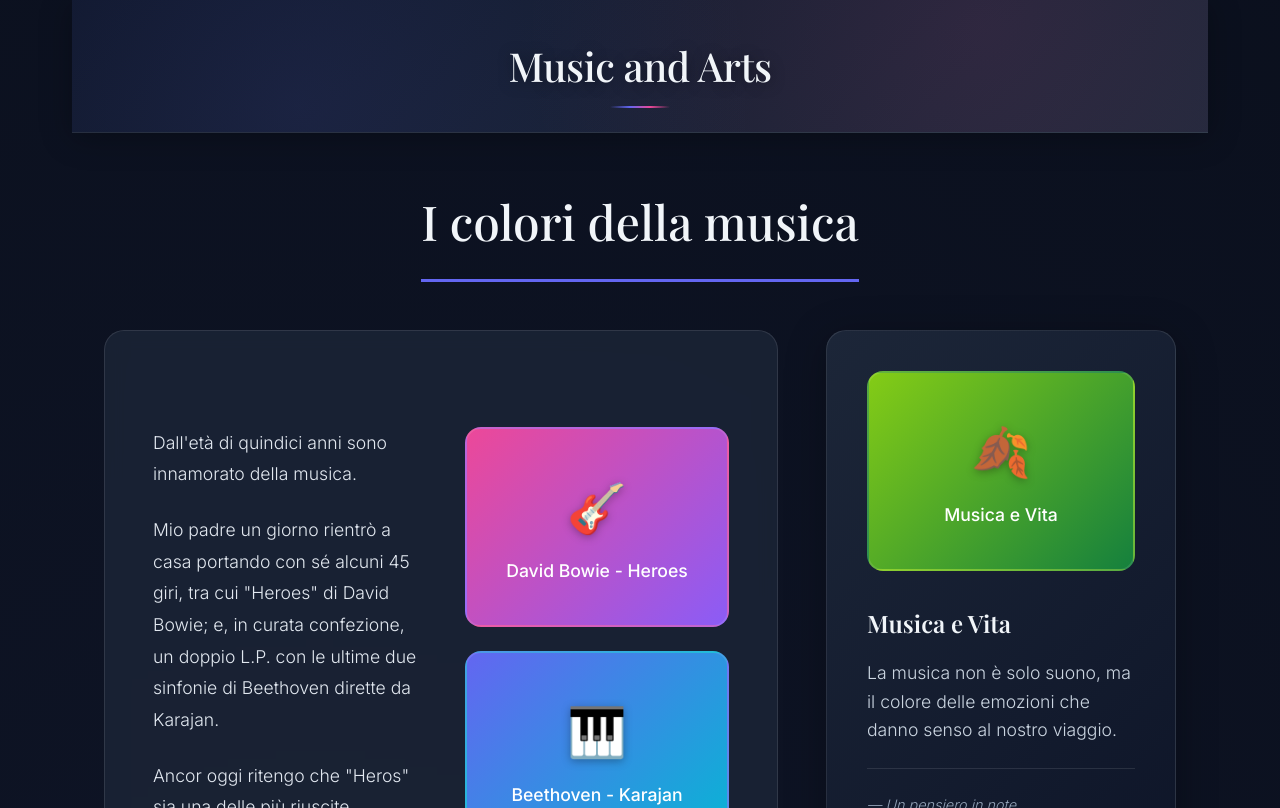
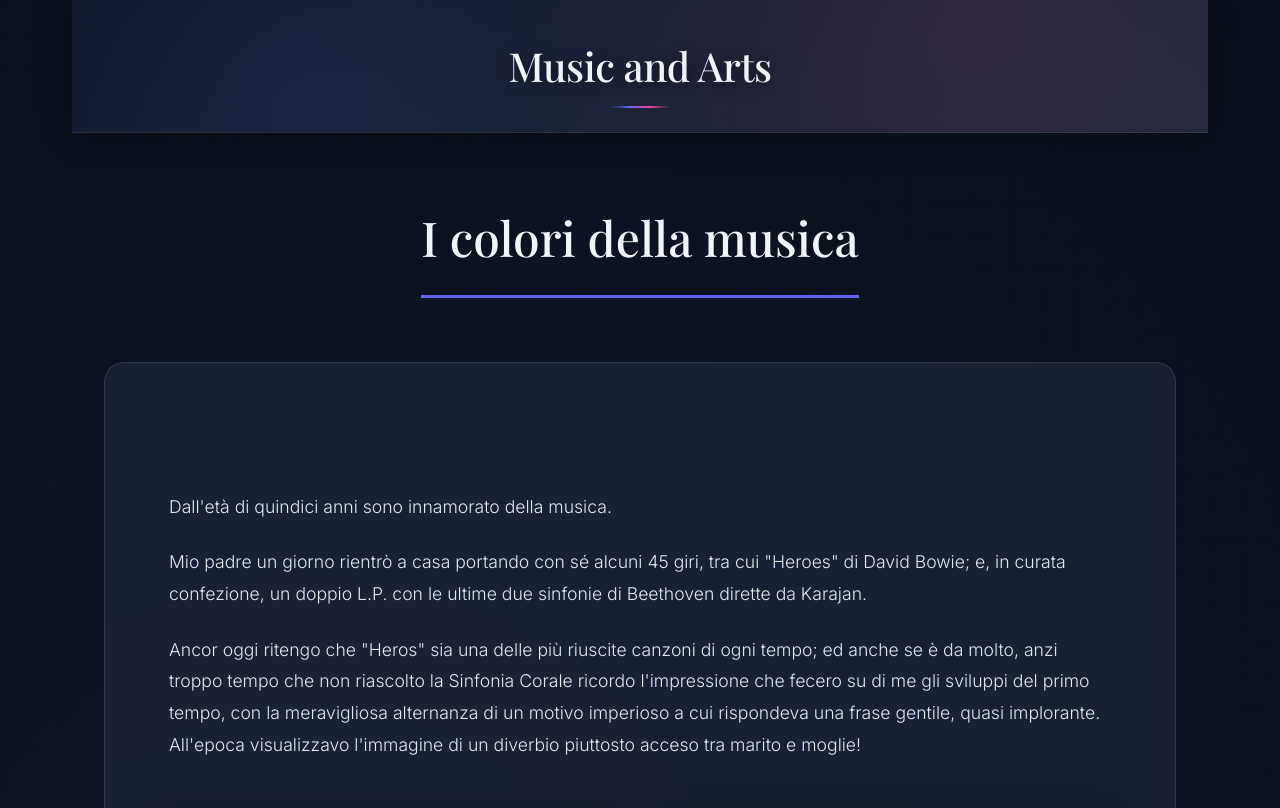
Before and after one commit to music-and-arts/music-and-arts.github.io, a Jekyll site: the page built from _pages/i-colori-della-musica.md, in a window 1280 px wide and 1400 px high. Shown: the top 808 px of the window. Built offline with Jekyll 4.4.1, drawn with Linux system fonts in a browser that asks for light colours; some of the changed lines change nothing that is shown; some of the changed text lies outside the part shown; grey boxes are pictures that could not be loaded.

Commit message:
Update i-colori-della-musica.md

```diff
--- a/_pages/i-colori-della-musica.md
+++ b/_pages/i-colori-della-musica.md
@@ -9,174 +9,134 @@
         <h1>I colori della musica</h1>
     </div>
 
-    <div class="page-layout">
-        <main class="main-content">
-            <!-- PRIMA SEZIONE: Testo a sinistra, immagini a destra -->
-            <div class="content-grid">
-                <div class="text-block">
-                    <p>Dall'età di quindici anni sono innamorato della musica.</p>
-                    <p>Mio padre un giorno rientrò a casa portando con sé alcuni 45 giri, tra cui "Heroes" di David Bowie; e, in curata confezione, un doppio L.P. con le ultime due sinfonie di Beethoven dirette da Karajan.</p>
-                    <p>Ancor oggi ritengo che "Heros" sia una delle più riuscite canzoni di ogni tempo; ed anche se è da molto, anzi troppo tempo che non riascolto la Sinfonia Corale ricordo l'impressione che fecero su di me gli sviluppi del primo tempo, con la meravigliosa alternanza di un motivo imperioso a cui rispondeva una frase gentile, quasi implorante. All'epoca visualizzavo l'immagine di un diverbio piuttosto acceso tra marito e moglie!</p>
+    <div class="main-content-full">
+        <!-- PRIMA SEZIONE: Testo + immagini -->
+        <div class="content-section">
+            <div class="text-content-full">
+                <p>Dall'età di quindici anni sono innamorato della musica.</p>
+                <p>Mio padre un giorno rientrò a casa portando con sé alcuni 45 giri, tra cui "Heroes" di David Bowie; e, in curata confezione, un doppio L.P. con le ultime due sinfonie di Beethoven dirette da Karajan.</p>
+                <p>Ancor oggi ritengo che "Heros" sia una delle più riuscite canzoni di ogni tempo; ed anche se è da molto, anzi troppo tempo che non riascolto la Sinfonia Corale ricordo l'impressione che fecero su di me gli sviluppi del primo tempo, con la meravigliosa alternanza di un motivo imperioso a cui rispondeva una frase gentile, quasi implorante. All'epoca visualizzavo l'immagine di un diverbio piuttosto acceso tra marito e moglie!</p>
+            </div>
+
+            <div class="images-row">
+                <div class="image-real">
+                    <img src="https://images.unsplash.com/photo-1493225454164-6b339b583b6f?ixlib=rb-4.0.3&ixid=M3wxMjA3fDB8MHxwaG90by1wYWdlfHx8fGVufDB8fHx8fA%3D%3D&auto=format&fit=crop&w=1000&q=80" alt="David Bowie">
+                    <div class="image-caption">David Bowie - Heroes</div>
                 </div>
-                <div class="image-block">
-                    <div class="image-container">
-                        <div class="image-placeholder music">
-                            <div class="placeholder-content">
-                                <div class="placeholder-icon">🎸</div>
-                                <span>David Bowie - Heroes</span>
-                            </div>
-                        </div>
-                        <div class="image-placeholder classical">
-                            <div class="placeholder-content">
-                                <div class="placeholder-icon">🎹</div>
-                                <span>Beethoven - Karajan</span>
-                            </div>
-                        </div>
-                    </div>
+                <div class="image-real">
+                    <img src="https://images.unsplash.com/photo-1598488031591-0e6cb6c0a7ac?ixlib=rb-4.0.3&ixid=M3wxMjA3fDB8MHxwaG90by1wYWdlfHx8fGVufDB8fHx8fA%3D%3D&auto=format&fit=crop&w=1000&q=80" alt="Beethoven">
+                    <div class="image-caption">Beethoven - Karajan</div>
                 </div>
             </div>
+        </div>
 
-            <!-- SECONDA SEZIONE: Immagine a sinistra, testo a destra -->
-            <div class="content-grid reverse">
-                <div class="image-block">
-                    <div class="image-container">
-                        <div class="image-placeholder vintage">
-                            <div class="placeholder-content">
-                                <div class="placeholder-icon">📼</div>
-                                <span>Musicassetta vintage</span>
-                            </div>
-                        </div>
-                    </div>
+        <!-- SECONDA SEZIONE: Immagine + testo -->
+        <div class="content-section">
+            <div class="content-split">
+                <div class="image-single">
+                    <img src="https://images.unsplash.com/photo-1589000250157-43a931a8b1a2?ixlib=rb-4.0.3&ixid=M3wxMjA3fDB8MHxwaG90by1wYWdlfHx8fGVufDB8fHx8fA%3D%3D&auto=format&fit=crop&w=1000&q=80" alt="Musicassetta vintage">
+                    <div class="image-caption">Musicassetta anni '90</div>
                 </div>
-                <div class="text-block">
+                <div class="text-split">
                     <p>Da allora ho ascoltato, e dopo poco ho iniziato a studiare. Al pianoforte mi sono avvicinato in modo piuttosto serio, la chitarra invece l'ho iniziata con i soliti quattro accordi della "Canzone" del sole" di Lucio Battisti, un classico per chiunque inizi da zero.</p>
                     <p>Avevo diciotto anni quando ho messo su carta le prime note, e il mio primo pubblico è stato quello, selezionatissimo, degli amici degli anni verdi. Devo ancora avere da qualche parte una di quelle vecchie cassette a nastro che non si usano più, con registrazioni men che amatoriali, effettuate con improbabili apparecchietti da discount dell'elettronica.</p>
                 </div>
             </div>
+        </div>
 
-            <!-- MEMORIA E ERA DIGITALE -->
-            <div class="memory-section">
-                <div class="memory-card">
-                    <div class="memory-icon">🎵</div>
-                    <div class="memory-content">
-                        <p><strong>Ingenuità, imperizie di esecuzione, fruscii insopportabili.</strong> Eppure era tutto nuovo per noi, entusiasmante come qualsiasi cosa nata di slancio intorno ai vent'anni.</p>
-                    </div>
-                </div>
+        <!-- MEMORIA E ERA DIGITALE -->
+        <div class="highlight-card">
+            <div class="highlight-icon">🎵</div>
+            <div class="highlight-content">
+                <p><strong>Ingenuità, imperizie di esecuzione, fruscii insopportabili.</strong> Eppure era tutto nuovo per noi, entusiasmante come qualsiasi cosa nata di slancio intorno ai vent'anni.</p>
             </div>
+        </div>
 
-            <div class="section-header">
-                <h2>L'era digitale</h2>
-            </div>
+        <div class="section-title">
+            <h2>L'era digitale</h2>
+        </div>
 
-            <div class="text-block full-width">
-                <p>Poi è venuta l'era dei computer. Ho resistito a lungo, umanisticamente contrario all'imperio delle "macchine", sino a quando il P.C. non l'ho dovuto comprare per mio figlio. Ho iniziato a metter mano per curiosità, ed anche il copia-incolla era all'inizio per me cosa difficile.</p>
-                <p>Ma il tempo è galantuomo, e lentamente ho iniziato a superare i pregiudizi e a capire le potenzialità del mezzo. Ho scoperto un mondo di possibilità che mi apparivano meravigliose, con applicazioni messe al servizio della musica assolutamente impensabili sino a pochi anni prima.</p>
-            </div>
+        <div class="text-content-full">
+            <p>Poi è venuta l'era dei computer. Ho resistito a lungo, umanisticamente contrario all'imperio delle "macchine", sino a quando il P.C. non l'ho dovuto comprare per mio figlio. Ho iniziato a metter mano per curiosità, ed anche il copia-incolla era all'inizio per me cosa difficile.</p>
+            <p>Ma il tempo è galantuomo, e lentamente ho iniziato a superare i pregiudizi e a capire le potenzialità del mezzo. Ho scoperto un mondo di possibilità che mi apparivano meravigliose, con applicazioni messe al servizio della musica assolutamente impensabili sino a pochi anni prima.</p>
+        </div>
 
-            <!-- TERZA SEZIONE: Testo a sinistra, immagine a destra -->
-            <div class="content-grid">
-                <div class="text-block">
+        <!-- TERZA SEZIONE: Testo + immagine -->
+        <div class="content-section">
+            <div class="content-split reverse">
+                <div class="text-split">
                     <p>Arriva una tastiera decente collegata alla scheda audio, arrivano gli editor e gli strumenti virtuali. Un delirio di onnipotenza.</p>
                     <p>Il pianoforte elettrico giocato ancora dal vivo, il cui suono ormai pare quello di un "gran coda", emula pure con divina indifferenza chitarre ed archi; alla batteria (quando serve) sembra ci sia Phil Collins; alcuni software poi materializzano -con buona naturalezza- la stessa voce umana.</p>
                     <p>E' il tripudio dell'autarchia musicale.</p>
                 </div>
-                <div class="image-block">
-                    <div class="image-container">
-                        <div class="image-placeholder studio">
-                            <div class="placeholder-content">
-                                <div class="placeholder-icon">🎛️</div>
-                                <span>Home Studio</span>
-                            </div>
-                        </div>
-                    </div>
+                <div class="image-single">
+                    <img src="https://images.unsplash.com/photo-1511379938547-c1f69419868d?ixlib=rb-4.0.3&ixid=M3wxMjA3fDB8MHxwaG90by1wYWdlfHx8fGVufDB8fHx8fA%3D%3D&auto=format&fit=crop&w=1000&q=80" alt="Home Studio">
+                    <div class="image-caption">Home Studio Setup</div>
                 </div>
             </div>
+        </div>
 
-            <!-- MEMORIA FINALE -->
-            <div class="memory-section">
-                <div class="memory-card">
-                    <div class="memory-icon">🎹</div>
-                    <div class="memory-content">
-                        <p><strong>Tuttavia insieme ai fruscii e alle sedute di registrazione tutte da ridere</strong> se ne volano per sempre anche l'ingenuità e la sfrontata incoscienza dell'età verde.</p>
-                    </div>
-                </div>
+        <!-- MEMORIA FINALE -->
+        <div class="highlight-card">
+            <div class="highlight-icon">🎹</div>
+            <div class="highlight-content">
+                <p><strong>Tuttavia insieme ai fruscii e alle sedute di registrazione tutte da ridere</strong> se ne volano per sempre anche l'ingenuità e la sfrontata incoscienza dell'età verde.</p>
             </div>
+        </div>
 
-            <!-- PIATTAFORME MUSICALI -->
-            <div class="platforms-section">
-                <h2>La Mia Musica</h2>
-                <div class="platforms-grid">
-                    <a href="https://www.jamendo.com/artist/347673/aufklarung" class="platform-card" target="_blank">
-                        <div class="platform-icon">🎵</div>
-                        <span>Jamendo</span>
-                    </a>
-                    <a href="https://www.melodyloops.com/composers/raffaele-de-leonardo/" class="platform-card" target="_blank">
-                        <div class="platform-icon">🎶</div>
-                        <span>Melodyloops</span>
-                    </a>
-                    <a href="https://www.pond5.com/it/artist/europeanart" class="platform-card" target="_blank">
-                        <div class="platform-icon">📀</div>
-                        <span>Pond5</span>
-                    </a>
-                    <a href="https://open.spotify.com/intl-it/artist/23mNnUEoDifg6ax49JfQrP" class="platform-card" target="_blank">
-                        <div class="platform-icon">🎧</div>
-                        <span>Spotify</span>
-                    </a>
-                </div>
-            </div>
-
-            <!-- SUPPORTO -->
-            <div class="support-section">
-                <a href="https://ko-fi.com/aufklarung" class="support-card" target="_blank">
-                    <div class="support-icon">☕</div>
-                    <div class="support-content">
-                        <h3>Offrimi un caffè</h3>
-                        <p>Supportami su Ko-fi</p>
-                    </div>
+        <!-- PIATTAFORME MUSICALI -->
+        <div class="platforms-section">
+            <h2>La Mia Musica</h2>
+            <div class="platforms-grid">
+                <a href="https://www.jamendo.com/artist/347673/aufklarung" class="platform-card" target="_blank">
+                    <div class="platform-icon">🎵</div>
+                    <span>Jamendo</span>
+                </a>
+                <a href="https://www.melodyloops.com/composers/raffaele-de-leonardo/" class="platform-card" target="_blank">
+                    <div class="platform-icon">🎶</div>
+                    <span>Melodyloops</span>
+                </a>
+                <a href="https://www.pond5.com/it/artist/europeanart" class="platform-card" target="_blank">
+                    <div class="platform-icon">📀</div>
+                    <span>Pond5</span>
+                </a>
+                <a href="https://open.spotify.com/intl-it/artist/23mNnUEoDifg6ax49JfQrP" class="platform-card" target="_blank">
+                    <div class="platform-icon">🎧</div>
+                    <span>Spotify</span>
                 </a>
             </div>
+        </div>
 
-            <!-- NAVIGAZIONE -->
-            <div class="navigation-section">
-                <a href="{{ '/' | relative_url }}" class="home-link">← Torna alla Home</a>
-            </div>
-        </main>
+        <!-- SUPPORTO -->
+        <div class="support-section">
+            <a href="https://ko-fi.com/aufklarung" class="support-card" target="_blank">
+                <div class="support-icon">☕</div>
+                <div class="support-content">
+                    <h3>Offrimi un caffè</h3>
+                    <p>Supportami su Ko-fi</p>
+                </div>
+            </a>
+        </div>
 
-        <!-- SIDEBAR CALLOUT -->
-        <aside class="sidebar">
-            <div class="callout-card">
-                <div class="callout-image">
-                    <div class="image-placeholder nature">
-                        <div class="placeholder-content">
-                            <div class="placeholder-icon">🍂</div>
-                            <span>Musica e Vita</span>
-                        </div>
-                    </div>
-                </div>
-                <div class="callout-content">
-                    <h3>Musica e Vita</h3>
-                    <p>La musica non è solo suono, ma il colore delle emozioni che danno senso al nostro viaggio.</p>
-                    <div class="callout-footer">
-                        <p>— Un pensiero in note</p>
-                    </div>
-                </div>
-            </div>
-        </aside>
+        <!-- NAVIGAZIONE -->
+        <div class="navigation-section">
+            <a href="{{ '/' | relative_url }}" class="home-link">← Torna alla Home</a>
+        </div>
     </div>
 </div>
 
 <style>
-/* LAYOUT PRINCIPALE */
+/* LAYOUT PRINCIPALE - STILE HOME */
 .page-content {
-    max-width: 1400px;
+    max-width: 1200px;
     margin: 0 auto;
     padding: 0 2rem;
 }
 
 .page-header {
     text-align: center;
-    margin-bottom: 3rem;
-    padding-top: 1rem;
+    margin-bottom: 4rem;
+    padding-top: 2rem;
 }
 
 .page-header h1 {
@@ -189,147 +149,115 @@
     display: inline-block;
 }
 
-.page-layout {
-    display: grid;
-    grid-template-columns: 1fr 350px;
-    gap: 3rem;
-    align-items: start;
-}
-
-.main-content {
+.main-content-full {
     background: rgba(30, 41, 59, 0.7);
-    padding: 3rem;
+    padding: 4rem;
     border-radius: 20px;
     border: 1px solid rgba(255, 255, 255, 0.1);
     backdrop-filter: blur(10px);
+    width: 100%;
 }
 
-/* GRIGLIA CONTENUTO */
-.content-grid {
+/* CONTENUTO TESTO PIENO */
+.content-section {
+    margin: 4rem 0;
+}
+
+.text-content-full {
+    max-width: none;
+    margin-bottom: 3rem;
+}
+
+.text-content-full p {
+    color: #e2e8f0;
+    line-height: 1.8;
+    font-size: 1.1rem;
+    margin-bottom: 1.5rem;
+}
+
+/* IMMAGINI REALI */
+.images-row {
     display: grid;
     grid-template-columns: 1fr 1fr;
-    gap: 3rem;
+    gap: 2rem;
     margin: 3rem 0;
-    align-items: start;
 }
 
-.content-grid.reverse {
+.image-real {
+    text-align: center;
+}
+
+.image-real img {
+    width: 100%;
+    height: 300px;
+    object-fit: cover;
+    border-radius: 12px;
+    box-shadow: 0 8px 30px rgba(0, 0, 0, 0.4);
+    border: 1px solid rgba(255, 255, 255, 0.1);
+    transition: transform 0.3s ease;
+}
+
+.image-real img:hover {
+    transform: translateY(-5px);
+}
+
+.image-caption {
+    color: #94a3b8;
+    font-size: 0.9rem;
+    margin-top: 0.5rem;
+    font-style: italic;
+}
+
+/* LAYOUT SPLIT */
+.content-split {
+    display: grid;
+    grid-template-columns: 1fr 1fr;
+    gap: 4rem;
+    align-items: start;
+    margin: 3rem 0;
+}
+
+.content-split.reverse {
     direction: rtl;
 }
 
-.content-grid.reverse > * {
+.content-split.reverse > * {
     direction: ltr;
 }
 
-.text-block {
+.text-split {
     display: flex;
     flex-direction: column;
     gap: 1.5rem;
 }
 
-.text-block.full-width {
-    grid-column: 1 / -1;
-}
-
-.text-block p {
+.text-split p {
     color: #e2e8f0;
     line-height: 1.8;
     font-size: 1.1rem;
     margin: 0;
 }
 
-/* IMMAGINI PLACEHOLDER */
-.image-block {
-    display: flex;
-    flex-direction: column;
-    gap: 1.5rem;
+.image-single {
+    text-align: center;
 }
 
-.image-container {
-    display: flex;
-    flex-direction: column;
-    gap: 1.5rem;
+.image-single img {
+    width: 100%;
+    height: 350px;
+    object-fit: cover;
+    border-radius: 12px;
+    box-shadow: 0 8px 30px rgba(0, 0, 0, 0.4);
+    border: 1px solid rgba(255, 255, 255, 0.1);
+    transition: transform 0.3s ease;
 }
 
-.image-placeholder {
-    width: 100%;
-    border-radius: 16px;
-    display: flex;
-    align-items: center;
-    justify-content: center;
-    position: relative;
-    overflow: hidden;
-    border: 2px solid rgba(255, 255, 255, 0.1);
-    transition: all 0.3s ease;
+.image-single img:hover {
+    transform: translateY(-5px);
 }
 
-.image-placeholder:hover {
-    transform: translateY(-5px);
-    border-color: #6366f1;
-}
-
-.image-placeholder.music {
-    height: 200px;
-    background: linear-gradient(135deg, #ec4899, #8b5cf6);
-}
-
-.image-placeholder.classical {
-    height: 200px;
-    background: linear-gradient(135deg, #6366f1, #06b6d4);
-}
-
-.image-placeholder.vintage {
-    height: 300px;
-    background: linear-gradient(135deg, #f59e0b, #dc2626);
-}
-
-.image-placeholder.studio {
-    height: 250px;
-    background: linear-gradient(135deg, #10b981, #059669);
-}
-
-.image-placeholder.nature {
-    height: 200px;
-    background: linear-gradient(135deg, #84cc16, #15803d);
-}
-
-.placeholder-content {
-    text-align: center;
-    color: white;
-    z-index: 1;
-}
-
-.placeholder-icon {
-    font-size: 3rem;
-    margin-bottom: 0.5rem;
-    filter: drop-shadow(0 2px 4px rgba(0,0,0,0.3));
-}
-
-.placeholder-content span {
-    font-size: 1.1rem;
-    font-weight: 500;
-    display: block;
-}
-
-/* SEZIONI SPECIALI */
-.section-header {
-    margin: 3rem 0 2rem 0;
-}
-
-.section-header h2 {
-    font-family: 'Playfair Display', serif;
-    font-size: 2rem;
-    color: #c4b5fd;
-    border-left: 4px solid #6366f1;
-    padding-left: 1rem;
-    margin: 0;
-}
-
-.memory-section {
-    margin: 2.5rem 0;
-}
-
-.memory-card {
+/* HIGHLIGHT CARDS */
+.highlight-card {
     display: flex;
     align-items: center;
     gap: 2rem;
@@ -337,37 +265,54 @@
     padding: 2.5rem;
     border-radius: 16px;
     border-left: 4px solid #6366f1;
+    margin: 3rem 0;
 }
 
-.memory-icon {
+.highlight-icon {
     font-size: 2.5rem;
     flex-shrink: 0;
 }
 
-.memory-content p {
+.highlight-content p {
     color: #cbd5e1;
     margin: 0;
     font-size: 1.1rem;
     line-height: 1.6;
 }
 
+/* SEZIONI */
+.section-title {
+    margin: 4rem 0 2rem 0;
+}
+
+.section-title h2 {
+    font-family: 'Playfair Display', serif;
+    font-size: 2.2rem;
+    color: #c4b5fd;
+    border-left: 4px solid #6366f1;
+    padding-left: 1rem;
+    margin: 0;
+}
+
 /* PIATTAFORME */
 .platforms-section {
     margin: 4rem 0;
+    text-align: center;
 }
 
 .platforms-section h2 {
     font-family: 'Playfair Display', serif;
-    font-size: 2rem;
+    font-size: 2.2rem;
     color: #f1f5f9;
-    text-align: center;
-    margin-bottom: 2rem;
+    margin-bottom: 3rem;
 }
 
 .platforms-grid {
     display: grid;
-    grid-template-columns: repeat(auto-fit, minmax(160px, 1fr));
+    grid-template-columns: repeat(auto-fit, minmax(180px, 1fr));
     gap: 1.5rem;
+    max-width: 800px;
+    margin: 0 auto;
 }
 
 .platform-card {
@@ -394,20 +339,22 @@
 
 /* SUPPORTO */
 .support-section {
-    margin: 3rem 0;
+    margin: 4rem 0;
+    text-align: center;
 }
 
 .support-card {
-    display: flex;
+    display: inline-flex;
     align-items: center;
     gap: 2rem;
     background: linear-gradient(135deg, rgba(139, 92, 246, 0.1), rgba(236, 72, 153, 0.1));
-    padding: 2.5rem;
+    padding: 2.5rem 3rem;
     border-radius: 16px;
     text-decoration: none;
     color: #e2e8f0;
     border: 1px solid rgba(139, 92, 246, 0.3);
     transition: all 0.3s ease;
+    max-width: 500px;
 }
 
 .support-card:hover {
@@ -433,7 +380,7 @@
 /* NAVIGAZIONE */
 .navigation-section {
     text-align: center;
-    margin-top: 4rem;
+    margin-top: 5rem;
     padding-top: 3rem;
     border-top: 1px solid rgba(255, 255, 255, 0.1);
 }
@@ -458,61 +405,19 @@
     border-color: #6366f1;
 }
 
-/* SIDEBAR CALLOUT */
-.sidebar {
-    position: sticky;
-    top: 2rem;
-}
-
-.callout-card {
-    background: linear-gradient(135deg, rgba(30, 41, 59, 0.9), rgba(15, 23, 42, 0.9));
-    border-radius: 20px;
-    padding: 2.5rem;
-    border: 1px solid rgba(255, 255, 255, 0.1);
-    box-shadow: 0 8px 40px rgba(0, 0, 0, 0.3);
-    backdrop-filter: blur(10px);
-}
-
-.callout-image {
-    margin-bottom: 2rem;
-}
-
-.callout-content h3 {
-    font-family: 'Playfair Display', serif;
-    color: #f1f5f9;
-    font-size: 1.5rem;
-    margin-bottom: 1rem;
-}
-
-.callout-content p {
-    color: #cbd5e1;
-    line-height: 1.6;
-    margin-bottom: 1.5rem;
-    font-size: 1.1rem;
-}
-
-.callout-footer {
-    border-top: 1px solid rgba(255, 255, 255, 0.1);
-    padding-top: 1.5rem;
-}
-
-.callout-footer p {
-    color: #94a3b8;
-    font-style: italic;
-    margin: 0;
-    font-size: 0.9rem;
-}
-
 /* RESPONSIVE */
-@media (max-width: 1200px) {
-    .page-layout {
+@media (max-width: 968px) {
+    .content-split {
         grid-template-columns: 1fr;
         gap: 2rem;
     }
 
-    .sidebar {
-        position: static;
-        order: -1;
+    .content-split.reverse {
+        direction: ltr;
+    }
+
+    .images-row {
+        grid-template-columns: 1fr;
     }
 }
 
@@ -525,20 +430,11 @@
         font-size: 2.2rem;
     }
 
-    .main-content {
+    .main-content-full {
         padding: 2rem;
     }
 
-    .content-grid {
-        grid-template-columns: 1fr;
-        gap: 2rem;
-    }
-
-    .content-grid.reverse {
-        direction: ltr;
-    }
-
-    .memory-card {
+    .highlight-card {
         flex-direction: column;
         text-align: center;
         gap: 1.5rem;
@@ -552,10 +448,12 @@
         flex-direction: column;
         text-align: center;
         gap: 1.5rem;
+        padding: 2rem;
     }
 
-    .image-placeholder {
-        height: 200px !important;
+    .image-real img,
+    .image-single img {
+        height: 250px;
     }
 }
 
@@ -568,8 +466,8 @@
         font-size: 1.8rem;
     }
 
-    .main-content {
+    .main-content-full {
         padding: 1.5rem;
     }
 }
-</style>
+</style></style>
```
